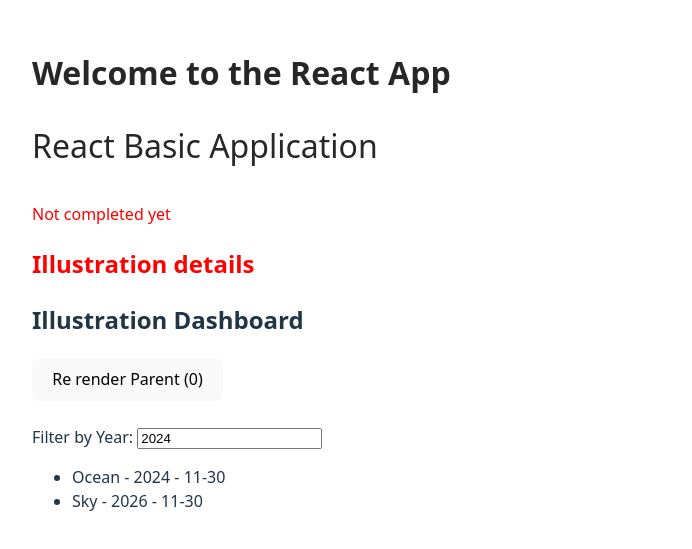
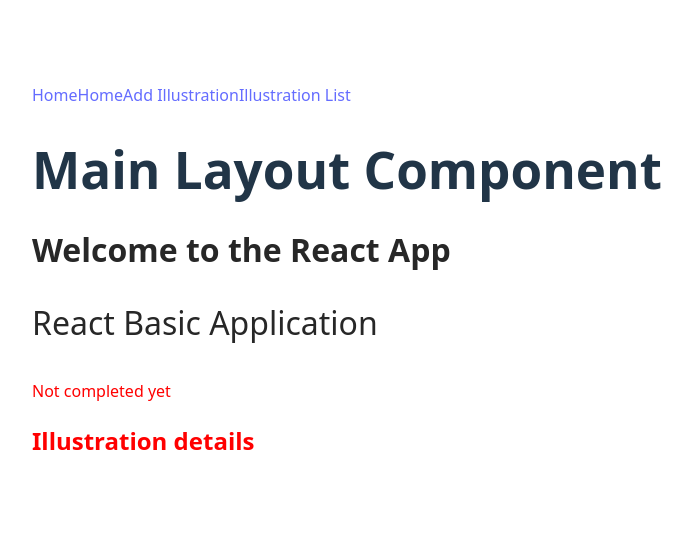
Before and after one commit to rajkumar1191/react-cls-09-01, a React (Vite) app: page / in a window 1280 px wide. Shown: the part 151-700 px from the top of the page, without its empty margins (0-692 px from the left). Built offline with nearby package versions, Linux system fonts and the light colour scheme.

Commit message:
router implemented

```diff
--- a/package.json
+++ b/package.json
@@ -14,7 +14,8 @@
   },
   "dependencies": {
     "react": "^19.2.0",
-    "react-dom": "^19.2.0"
+    "react-dom": "^19.2.0",
+    "react-router-dom": "^7.12.0"
   },
   "devDependencies": {
     "@eslint/js": "^9.39.1",
--- a/src/App.jsx
+++ b/src/App.jsx
@@ -1,22 +1,31 @@
+import { Route, Routes } from "react-router-dom";
 import "./App.css";
-import style from "./App1.module.css";
-import IllustrationDashboard from "./components/IllustrationDashboard";
+import Home from "./components/Home";
+import AddIllustration from "./components/AddIllustration";
+import IllustrationList from "./components/IllustrationList";
+import Navbar from "./components/Navbar";
+import MainLayout from "./components/MainLayout";
 
 const App = () => {
-  const title = "Illustration details";
-  const isCompleted = false;
-
   return (
     <>
-      <h1 className="title">Welcome to the React App</h1>
-      <p className={style.title}>React Basic Application</p>
-      <p className={isCompleted ? "success" : "error"}>
-        {isCompleted ? "Successfully completed" : "Not completed yet"}
-      </p>
-      <h2 style={{ fontSize: "1.5rem", color: isCompleted ? "#ccc" : "red" }}>
-        {title}
-      </h2>
-      <IllustrationDashboard />
+      {/* <Routes>
+      <Route path="/" element={<Home />} />
+      <Route path="/home" element={<Home />} />
+      <Route path="/add" element={<AddIllustration />} />
+      <Route path="/illustrations" element={<IllustrationList />} />
+      <Route path="*" element={<h1>404 Not Found</h1>} />
+    </Routes> */}
+
+      <Routes>
+        <Route element={<MainLayout />}>
+          <Route path="/" element={<Home />} />
+          <Route path="/home" element={<Home />} />
+          <Route path="/add" element={<AddIllustration />} />
+          <Route path="/illustrations" element={<IllustrationList />} />
+        </Route>
+        <Route path="*" element={<h1>404 Not Found</h1>} />
+      </Routes>
     </>
   );
 };
--- /dev/null
+++ b/src/components/Home.jsx
@@ -0,0 +1,23 @@
+import "./../App.css";
+import style from "./../App1.module.css";
+import IllustrationDashboard from "./IllustrationDashboard";
+
+const Home = () => {
+  const title = "Illustration details";
+  const isCompleted = false;
+
+  return (
+    <>
+      <h1 className="title">Welcome to the React App</h1>
+      <p className={style.title}>React Basic Application</p>
+      <p className={isCompleted ? "success" : "error"}>
+        {isCompleted ? "Successfully completed" : "Not completed yet"}
+      </p>
+      <h2 style={{ fontSize: "1.5rem", color: isCompleted ? "#ccc" : "red" }}>
+        {title}
+      </h2>
+    </>
+  );
+};
+
+export default Home;
--- /dev/null
+++ b/src/components/MainLayout.jsx
@@ -0,0 +1,13 @@
+import { Outlet } from "react-router-dom";
+import Navbar from "./Navbar";
+
+const MainLayout = () => {
+  return (
+    <>
+      <Navbar />
+      <h1>Main Layout Component</h1>
+      <Outlet />
+    </>
+  );
+};
+export default MainLayout;
--- /dev/null
+++ b/src/components/Navbar.jsx
@@ -0,0 +1,14 @@
+import { Link, NavLink } from "react-router-dom";
+
+const Navbar = () => {
+  return (
+    <nav className="navbar">
+      <NavLink to="/home">Home</NavLink>
+      <Link to="/home">Home</Link>
+      <NavLink to="/add">Add Illustration</NavLink>
+      <NavLink to="/illustrations">Illustration List</NavLink>
+    </nav>
+  );
+};
+
+export default Navbar;
--- a/src/main.jsx
+++ b/src/main.jsx
@@ -3,12 +3,15 @@ import { createRoot } from "react-dom/client";
 import "./index.css";
 import App from "./App.jsx";
 import { IllustrationProvider } from "./context/IllustrationProvider";
+import { BrowserRouter } from "react-router-dom";
 
 createRoot(document.getElementById("root")).render(
   <StrictMode>
-    <IllustrationProvider>
-      <App />
-    </IllustrationProvider>
+    <BrowserRouter>
+      <IllustrationProvider>
+        <App />
+      </IllustrationProvider>
+    </BrowserRouter>
   </StrictMode>,
 );
 
```
